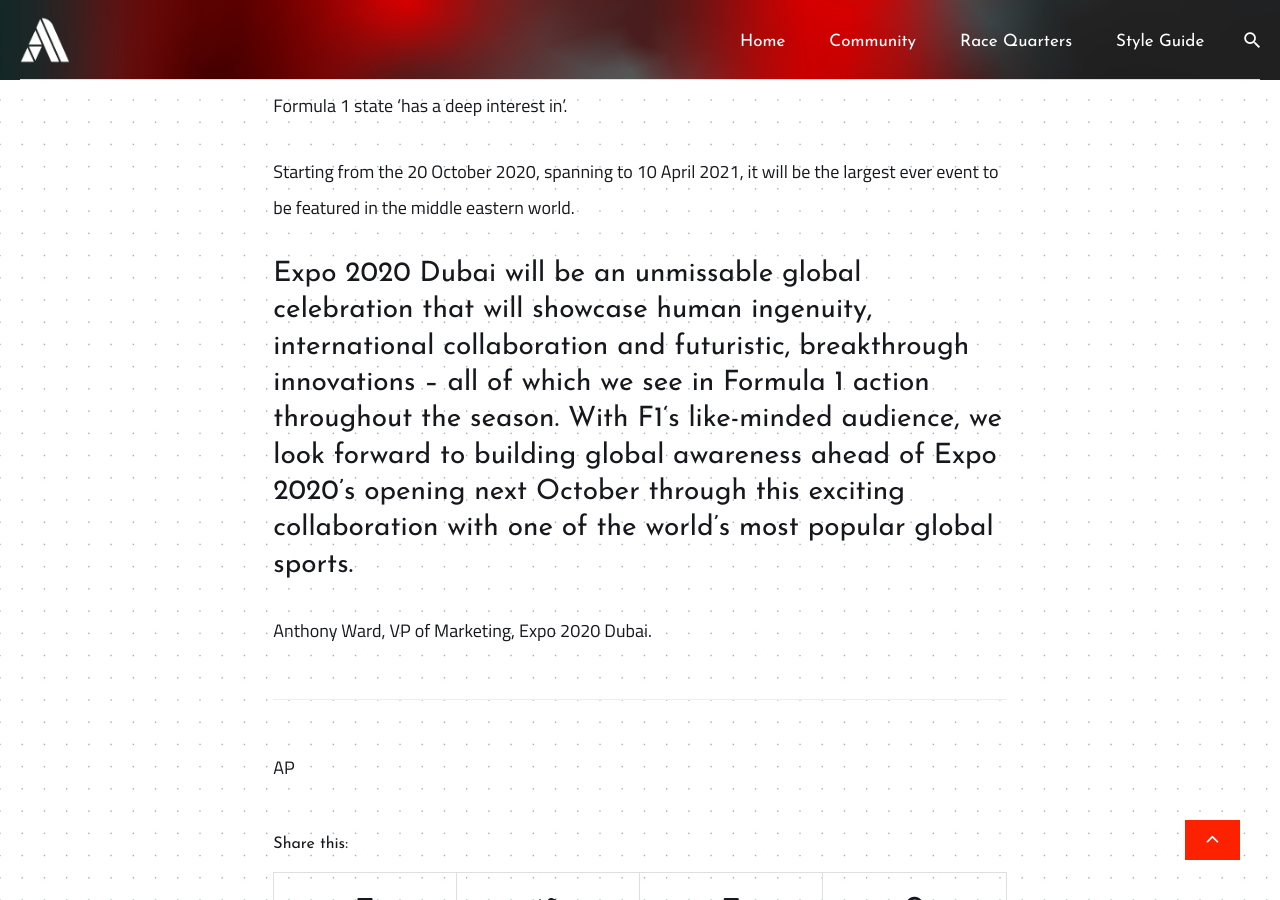
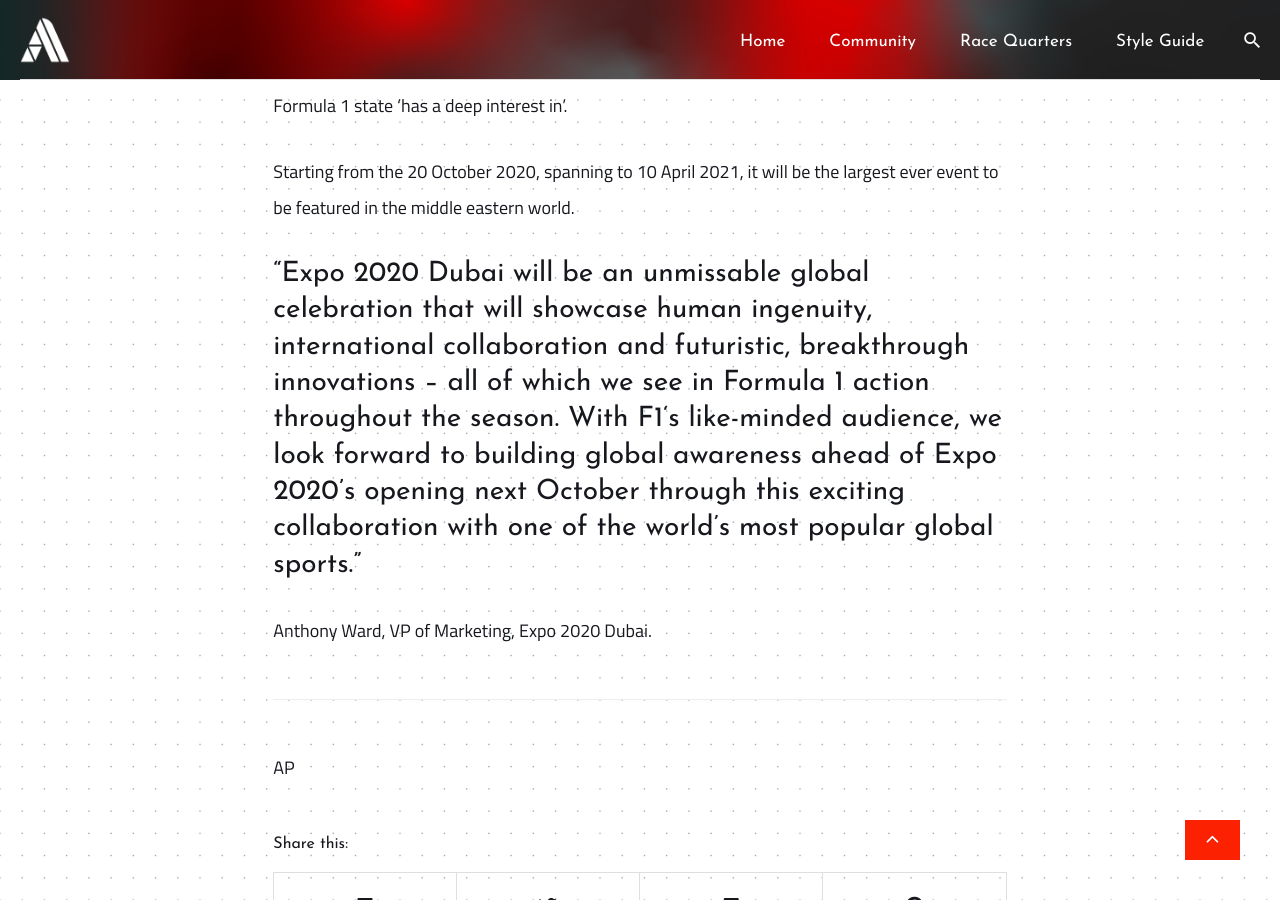
Before and after one commit to Asfalto-Ascari/AsfaltoAscari, a Jekyll site: the page built from _posts/2019-11-11-P008-Expo2020_FormulaOne.md, in a window 1280 px wide and 900 px high, scrolled down 1700 px. Built offline with Jekyll 4.4.1, drawn with Linux system fonts in a browser that asks for light colours; nearby versions of some CDN libraries; comment, search, counter and statistics services are not loaded.

Commit message:
Add quotation marks

```diff
--- a/_posts/2019-11-11-P008-Expo2020_FormulaOne.md
+++ b/_posts/2019-11-11-P008-Expo2020_FormulaOne.md
@@ -20,7 +20,7 @@
 
 Starting from the 20 October 2020, spanning to 10 April 2021, it will be the largest ever event to be featured in the middle eastern world.
 
-## Expo 2020 Dubai will be an unmissable global celebration that will showcase human ingenuity, international collaboration and futuristic, breakthrough innovations – all of which we see in Formula 1 action throughout the season. With F1‘s like-minded audience, we look forward to building global awareness ahead of Expo 2020’s opening next October through this exciting collaboration with one of the world’s most popular global sports.
+## "Expo 2020 Dubai will be an unmissable global celebration that will showcase human ingenuity, international collaboration and futuristic, breakthrough innovations – all of which we see in Formula 1 action throughout the season. With F1‘s like-minded audience, we look forward to building global awareness ahead of Expo 2020’s opening next October through this exciting collaboration with one of the world’s most popular global sports."
 
 Anthony Ward, VP of Marketing, Expo 2020 Dubai.
 
```
